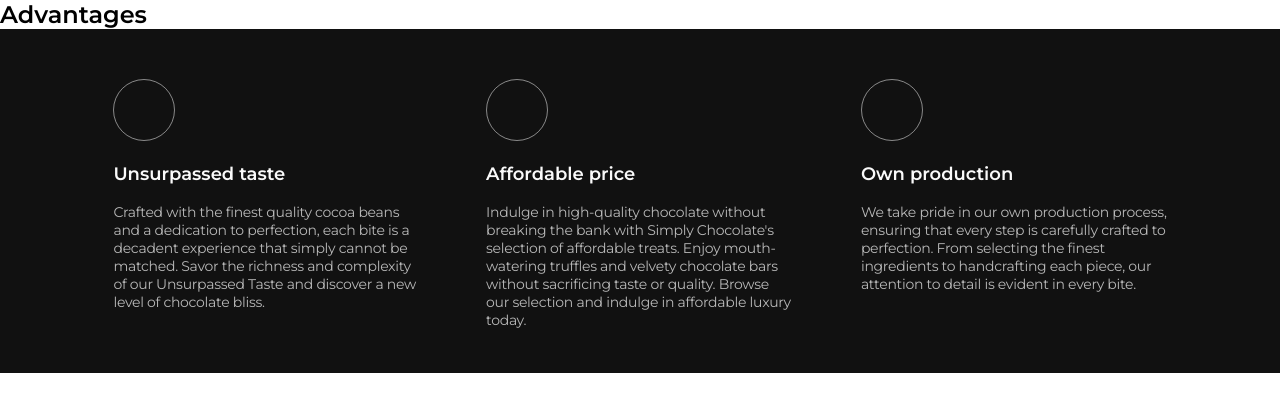
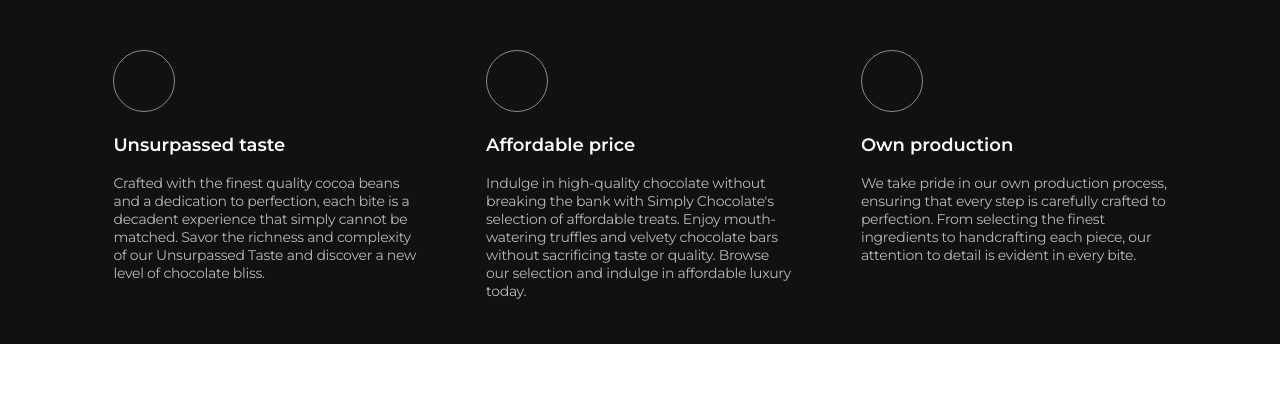
Before and after one commit to Xeveryeo/Simply-Chocolate-Advantages-Section, a plain HTML site: page index.html in a window 1280 px wide. Drawn offline with Linux system fonts and the light colour scheme.

Commit message:
Update hidden-header css

```diff
--- a/css/styles.css
+++ b/css/styles.css
@@ -28,6 +28,12 @@ body {
         width: 1200px;
         margin: 0 auto;
     }
+}
+
+.hidden-header {
+    position: absolute;
+    top: -9999px;
+    left: -9999px;
 }
 
 .advantage-section {
```
